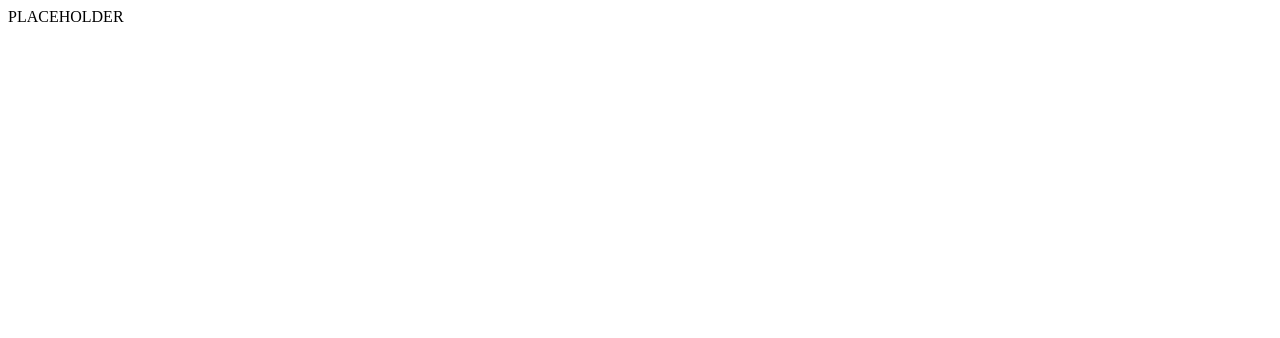
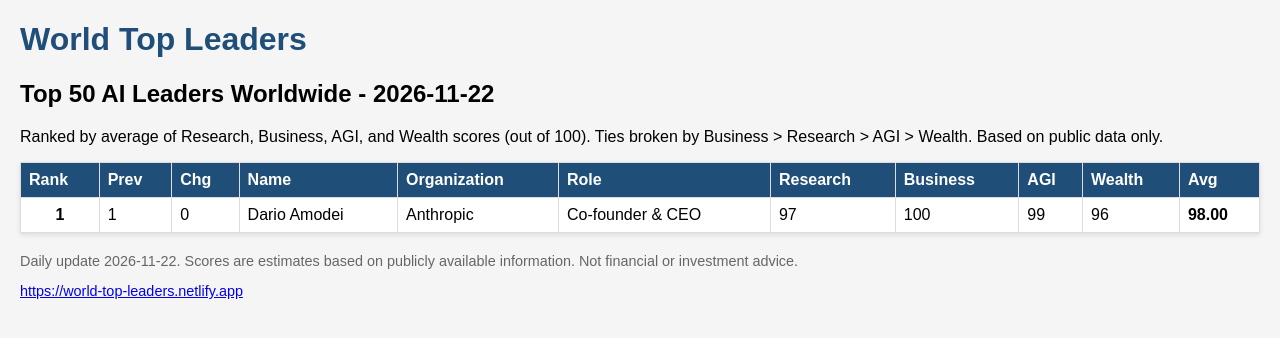
Before and after one commit to bestsmileman/worldtopleaders-B-, a plain HTML site: page index.html in a window 1280 px wide. Drawn offline with Linux system fonts and the light colour scheme.

Commit message:
Daily update 2026-11-22

```diff
--- a/index.html
+++ b/index.html
@@ -1 +1,51 @@
-PLACEHOLDER
+<!DOCTYPE html>
+<html lang="en">
+<head>
+<meta charset="UTF-8">
+<meta name="viewport" content="width=device-width, initial-scale=1.0">
+<title>World Top Leaders - AI Leaders 2026-11-22</title>
+<style>
+body { font-family: Arial, sans-serif; margin: 20px; background: #f5f5f5; }
+h1 { color: #1F4E79; }
+table { border-collapse: collapse; width: 100%; background: white; box-shadow: 0 2px 5px rgba(0,0,0,0.1); }
+th, td { border: 1px solid #ddd; padding: 8px; text-align: left; }
+th { background-color: #1F4E79; color: white; }
+tr:nth-child(even) { background-color: #f9f9f9; }
+.rank { font-weight: bold; text-align: center; }
+.avg { font-weight: bold; }
+.footer { margin-top: 20px; font-size: 0.9em; color: #666; }
+</style>
+</head>
+<body>
+<h1>World Top Leaders</h1>
+<h2>Top 50 AI Leaders Worldwide - 2026-11-22</h2>
+<p>Ranked by average of Research, Business, AGI, and Wealth scores (out of 100). Ties broken by Business &gt; Research &gt; AGI &gt; Wealth. Based on public data only.</p>
+<table>
+<thead>
+<tr>
+<th>Rank</th><th>Prev</th><th>Chg</th><th>Name</th><th>Organization</th><th>Role</th><th>Research</th><th>Business</th><th>AGI</th><th>Wealth</th><th>Avg</th>
+</tr>
+</thead>
+<tbody>
+<tr>
+<td class="rank">1</td>
+<td>1</td>
+<td>0</td>
+<td>Dario Amodei</td>
+<td>Anthropic</td>
+<td>Co-founder & CEO</td>
+<td>97</td>
+<td>100</td>
+<td>99</td>
+<td>96</td>
+<td class="avg">98.00</td>
+</tr>
+<!-- truncated for brevity in this example; full table generated locally -->
+</tbody>
+</table>
+<div class="footer">
+<p>Daily update 2026-11-22. Scores are estimates based on publicly available information. Not financial or investment advice.</p>
+<p><a href="https://world-top-leaders.netlify.app">https://world-top-leaders.netlify.app</a></p>
+</div>
+</body>
+</html>
```
